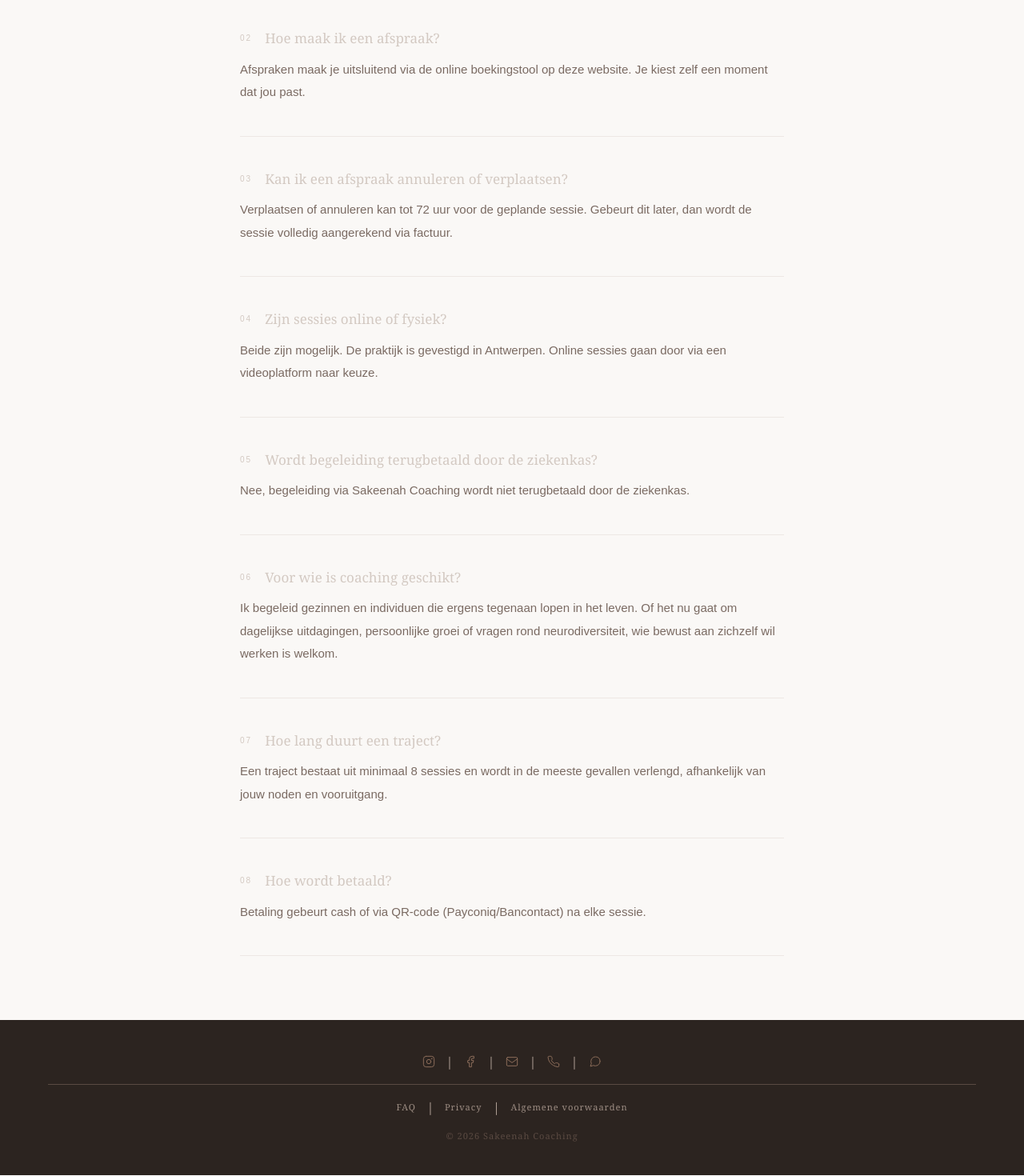
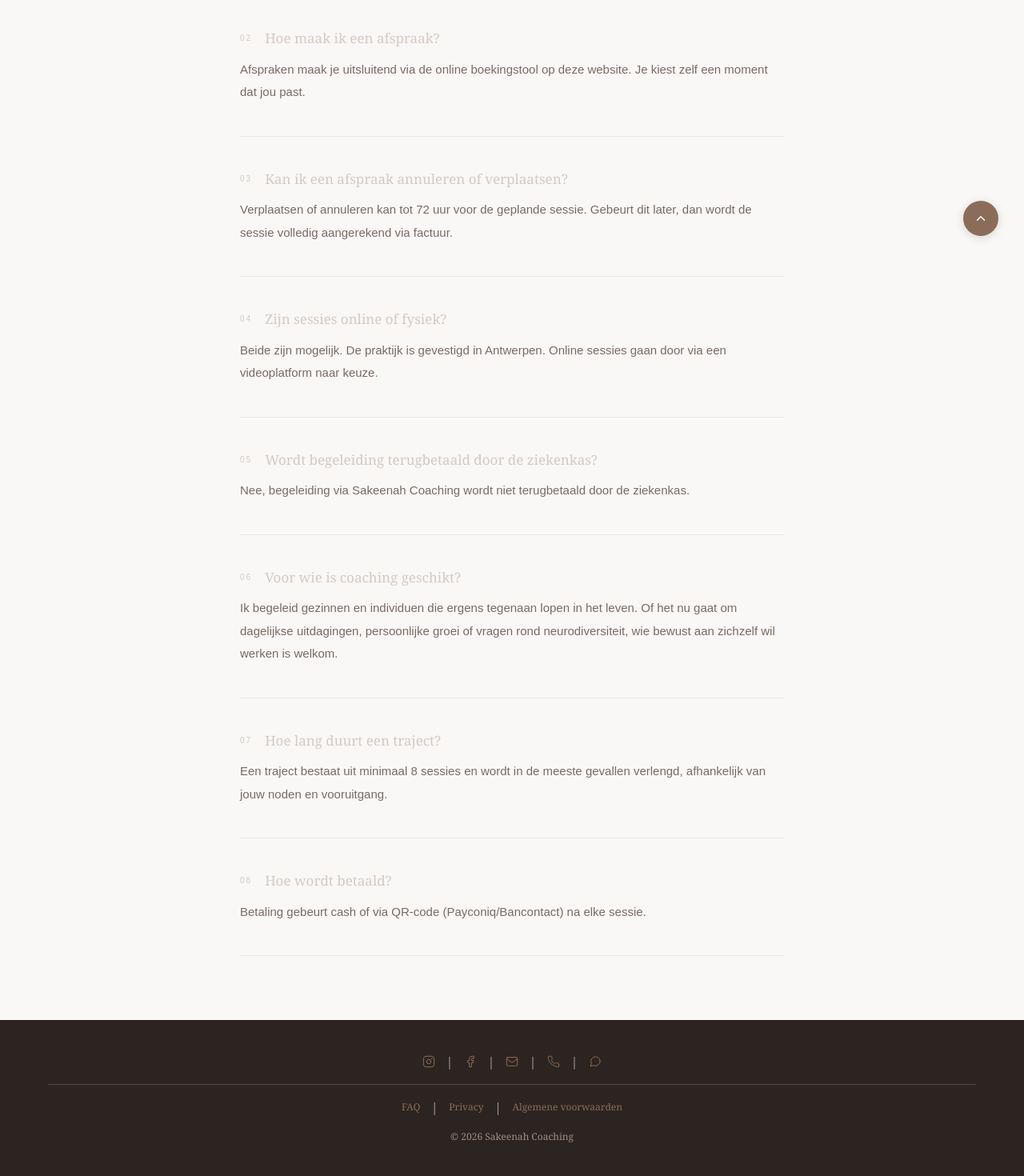
Before and after one commit to souadem6-glitch/sakeenah-coaching-site, a Next.js app: page /faq in a window 1280 px wide. Shown: the part 473-1943 px from the top of the page at 80% size. Built offline with nearby package versions, Linux system fonts and the light colour scheme.

Commit message:
footer stijl gelijkgemaakt alle paginas

```diff
--- a/app/faq/page.tsx
+++ b/app/faq/page.tsx
@@ -51,7 +51,7 @@ export default function FAQ() {
         .sk-mobile-close { position:absolute; top:20px; right:24px; background:none; border:none; font-size:28px; color:#8B6C59; cursor:pointer; }
         .sk-section { padding:80px 60px; max-width:800px; margin:0 auto; }
         .sk-footer-links { display:flex; justify-content:center; align-items:center; gap:0; margin-bottom:16px; }
-        .sk-footer-pages { display:flex; justify-content:center; align-items:center; gap:0; margin-bottom:16px; }
+        .sk-footer-pages { display:flex; justify-content:center; align-items:center; gap:0; margin-bottom:16px; flex-wrap:wrap; }
         @media (max-width: 768px) {
           .sk-nav { padding:10px 24px; }
           .sk-nav-links { display:none; }
@@ -125,14 +125,21 @@ export default function FAQ() {
         </div>
         <div style={{width:"100%",height:"1px",background:"#5a4a42",marginBottom:"16px"}}></div>
         <div className="sk-footer-pages">
-          <a href="/faq" style={{color:"#9e8e84",textDecoration:"none",fontSize:"11px",letterSpacing:"1px",width:"auto",padding:"0 12px",textAlign:"center"}}>FAQ</a>
+          <a href="/faq" style={{color:"#8B6C59",textDecoration:"none",fontSize:"12px",width:"auto",padding:"0 12px",textAlign:"center"}}>FAQ</a>
           <span style={{color:"#B5A49A",width:"12px",textAlign:"center"}}>|</span>
-          <a href="/privacy" style={{color:"#9e8e84",textDecoration:"none",fontSize:"11px",letterSpacing:"1px",width:"auto",padding:"0 12px",textAlign:"center"}}>Privacy</a>
+          <a href="/privacy" style={{color:"#8B6C59",textDecoration:"none",fontSize:"12px",width:"auto",padding:"0 12px",textAlign:"center"}}>Privacy</a>
           <span style={{color:"#B5A49A",width:"12px",textAlign:"center"}}>|</span>
-          <a href="/voorwaarden" style={{color:"#9e8e84",textDecoration:"none",fontSize:"11px",letterSpacing:"1px",width:"auto",padding:"0 12px",textAlign:"center"}}>Algemene voorwaarden</a>
+          <a href="/voorwaarden" style={{color:"#8B6C59",textDecoration:"none",fontSize:"12px",width:"auto",padding:"0 12px",textAlign:"center"}}>Algemene voorwaarden</a>
         </div>
-        <div style={{fontSize:"11px",color:"#5a4a42",letterSpacing:"1px"}}>© 2026 Sakeenah Coaching</div>
+        <div style={{fontSize:"12px",color:"#9e8e84"}}>© 2026 Sakeenah Coaching</div>
       </footer>
+      <button
+        onClick={()=>window.scrollTo({top:0,behavior:"smooth"})}
+        style={{position:"fixed",bottom:"32px",right:"32px",background:"#8B6C59",color:"#fff",border:"none",width:"44px",height:"44px",borderRadius:"50%",cursor:"pointer",display:"flex",alignItems:"center",justifyContent:"center",boxShadow:"0 2px 12px rgba(0,0,0,0.15)",zIndex:50}}
+        aria-label="Naar boven"
+      >
+        <svg width="18" height="18" viewBox="0 0 24 24" fill="none" stroke="#fff" strokeWidth="2" strokeLinecap="round" strokeLinejoin="round"><path d="M18 15l-6-6-6 6"/></svg>
+      </button>
     </main>
   );
 }
--- a/app/privacy/page.tsx
+++ b/app/privacy/page.tsx
@@ -15,7 +15,7 @@ export default function Privacy() {
         .sk-mobile-close { position:absolute; top:20px; right:24px; background:none; border:none; font-size:28px; color:#8B6C59; cursor:pointer; }
         .sk-section { padding:80px 60px; max-width:800px; margin:0 auto; }
         .sk-footer-links { display:flex; justify-content:center; align-items:center; gap:0; margin-bottom:16px; }
-        .sk-footer-pages { display:flex; justify-content:center; align-items:center; gap:0; margin-bottom:16px; }
+        .sk-footer-pages { display:flex; justify-content:center; align-items:center; gap:0; margin-bottom:16px; flex-wrap:wrap; }
         @media (max-width: 768px) {
           .sk-nav { padding:10px 24px; }
           .sk-nav-links { display:none; }
@@ -97,14 +97,21 @@ export default function Privacy() {
         </div>
         <div style={{width:"100%",height:"1px",background:"#5a4a42",marginBottom:"16px"}}></div>
         <div className="sk-footer-pages">
-          <a href="/faq" style={{color:"#9e8e84",textDecoration:"none",fontSize:"11px",letterSpacing:"1px",width:"auto",padding:"0 12px",textAlign:"center"}}>FAQ</a>
+          <a href="/faq" style={{color:"#8B6C59",textDecoration:"none",fontSize:"12px",width:"auto",padding:"0 12px",textAlign:"center"}}>FAQ</a>
           <span style={{color:"#B5A49A",width:"12px",textAlign:"center"}}>|</span>
-          <a href="/privacy" style={{color:"#9e8e84",textDecoration:"none",fontSize:"11px",letterSpacing:"1px",width:"auto",padding:"0 12px",textAlign:"center"}}>Privacy</a>
+          <a href="/privacy" style={{color:"#8B6C59",textDecoration:"none",fontSize:"12px",width:"auto",padding:"0 12px",textAlign:"center"}}>Privacy</a>
           <span style={{color:"#B5A49A",width:"12px",textAlign:"center"}}>|</span>
-          <a href="/voorwaarden" style={{color:"#9e8e84",textDecoration:"none",fontSize:"11px",letterSpacing:"1px",width:"auto",padding:"0 12px",textAlign:"center"}}>Algemene voorwaarden</a>
+          <a href="/voorwaarden" style={{color:"#8B6C59",textDecoration:"none",fontSize:"12px",width:"auto",padding:"0 12px",textAlign:"center"}}>Algemene voorwaarden</a>
         </div>
-        <div style={{fontSize:"11px",color:"#5a4a42",letterSpacing:"1px"}}>© 2026 Sakeenah Coaching</div>
+        <div style={{fontSize:"12px",color:"#9e8e84"}}>© 2026 Sakeenah Coaching</div>
       </footer>
+      <button
+        onClick={()=>window.scrollTo({top:0,behavior:"smooth"})}
+        style={{position:"fixed",bottom:"32px",right:"32px",background:"#8B6C59",color:"#fff",border:"none",width:"44px",height:"44px",borderRadius:"50%",cursor:"pointer",display:"flex",alignItems:"center",justifyContent:"center",boxShadow:"0 2px 12px rgba(0,0,0,0.15)",zIndex:50}}
+        aria-label="Naar boven"
+      >
+        <svg width="18" height="18" viewBox="0 0 24 24" fill="none" stroke="#fff" strokeWidth="2" strokeLinecap="round" strokeLinejoin="round"><path d="M18 15l-6-6-6 6"/></svg>
+      </button>
     </main>
   );
 }
--- a/app/voorwaarden/page.tsx
+++ b/app/voorwaarden/page.tsx
@@ -15,7 +15,7 @@ export default function Voorwaarden() {
         .sk-mobile-close { position:absolute; top:20px; right:24px; background:none; border:none; font-size:28px; color:#8B6C59; cursor:pointer; }
         .sk-section { padding:80px 60px; max-width:800px; margin:0 auto; }
         .sk-footer-links { display:flex; justify-content:center; align-items:center; gap:0; margin-bottom:16px; }
-        .sk-footer-pages { display:flex; justify-content:center; align-items:center; gap:0; margin-bottom:16px; }
+        .sk-footer-pages { display:flex; justify-content:center; align-items:center; gap:0; margin-bottom:16px; flex-wrap:wrap; }
         @media (max-width: 768px) {
           .sk-nav { padding:10px 24px; }
           .sk-nav-links { display:none; }
@@ -98,14 +98,21 @@ export default function Voorwaarden() {
         </div>
         <div style={{width:"100%",height:"1px",background:"#5a4a42",marginBottom:"16px"}}></div>
         <div className="sk-footer-pages">
-          <a href="/faq" style={{color:"#9e8e84",textDecoration:"none",fontSize:"11px",letterSpacing:"1px",width:"auto",padding:"0 12px",textAlign:"center"}}>FAQ</a>
+          <a href="/faq" style={{color:"#8B6C59",textDecoration:"none",fontSize:"12px",width:"auto",padding:"0 12px",textAlign:"center"}}>FAQ</a>
           <span style={{color:"#B5A49A",width:"12px",textAlign:"center"}}>|</span>
-          <a href="/privacy" style={{color:"#9e8e84",textDecoration:"none",fontSize:"11px",letterSpacing:"1px",width:"auto",padding:"0 12px",textAlign:"center"}}>Privacy</a>
+          <a href="/privacy" style={{color:"#8B6C59",textDecoration:"none",fontSize:"12px",width:"auto",padding:"0 12px",textAlign:"center"}}>Privacy</a>
           <span style={{color:"#B5A49A",width:"12px",textAlign:"center"}}>|</span>
-          <a href="/voorwaarden" style={{color:"#9e8e84",textDecoration:"none",fontSize:"11px",letterSpacing:"1px",width:"auto",padding:"0 12px",textAlign:"center"}}>Algemene voorwaarden</a>
+          <a href="/voorwaarden" style={{color:"#8B6C59",textDecoration:"none",fontSize:"12px",width:"auto",padding:"0 12px",textAlign:"center"}}>Algemene voorwaarden</a>
         </div>
-        <div style={{fontSize:"11px",color:"#5a4a42",letterSpacing:"1px"}}>© 2026 Sakeenah Coaching</div>
+        <div style={{fontSize:"12px",color:"#9e8e84"}}>© 2026 Sakeenah Coaching</div>
       </footer>
+      <button
+        onClick={()=>window.scrollTo({top:0,behavior:"smooth"})}
+        style={{position:"fixed",bottom:"32px",right:"32px",background:"#8B6C59",color:"#fff",border:"none",width:"44px",height:"44px",borderRadius:"50%",cursor:"pointer",display:"flex",alignItems:"center",justifyContent:"center",boxShadow:"0 2px 12px rgba(0,0,0,0.15)",zIndex:50}}
+        aria-label="Naar boven"
+      >
+        <svg width="18" height="18" viewBox="0 0 24 24" fill="none" stroke="#fff" strokeWidth="2" strokeLinecap="round" strokeLinejoin="round"><path d="M18 15l-6-6-6 6"/></svg>
+      </button>
     </main>
   );
 }
```
